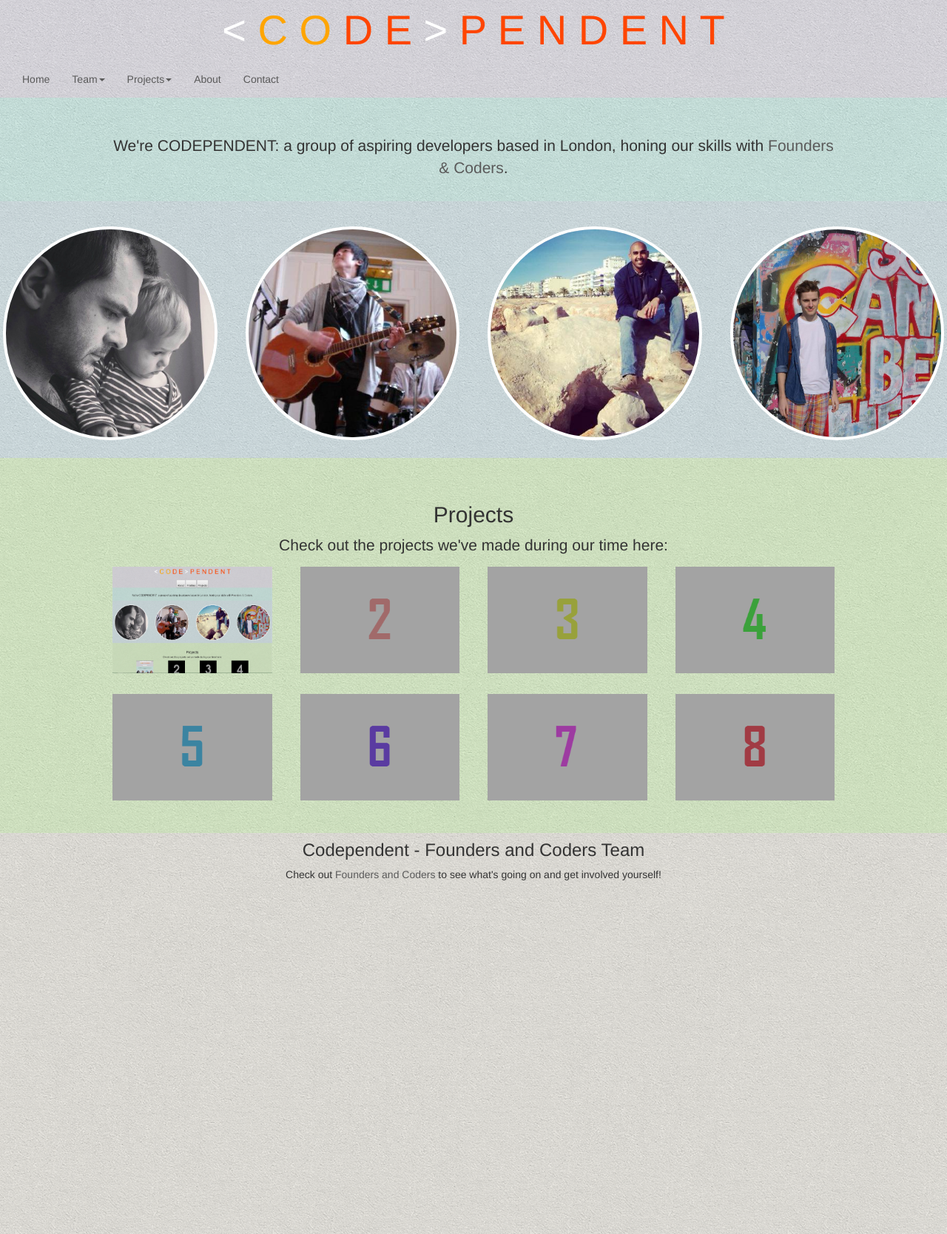
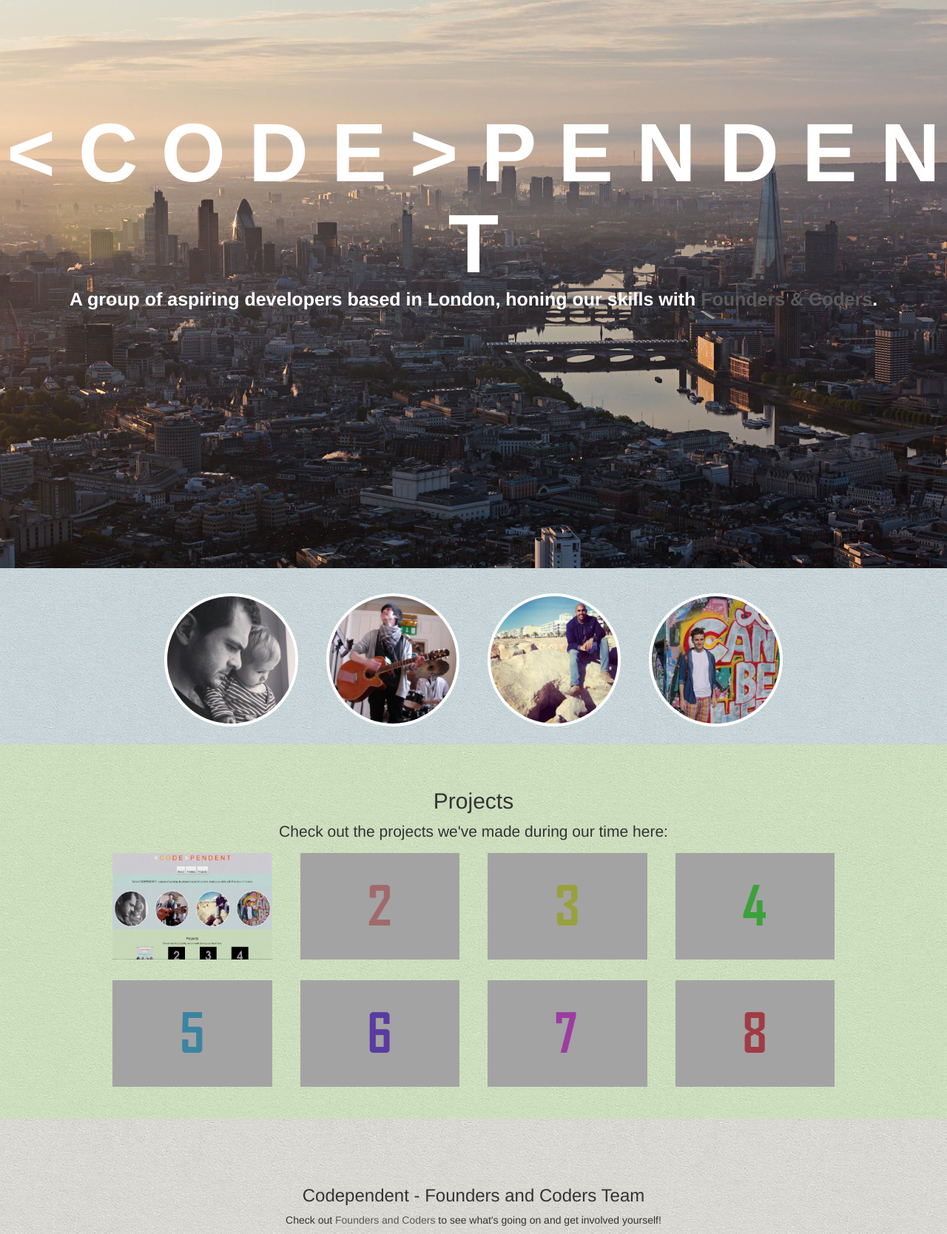
Before and after one commit to codependentfc/codependentfc.github.io, a Jekyll site: the page built from index.html, in a window 1280 px wide. Shown: the whole page at 74% size. Built offline with Jekyll 4.4.1, drawn with Linux system fonts in a browser that asks for light colours; nearby versions of some CDN libraries.

Commit message:
new homepage

```diff
--- a/_includes/header.html
+++ b/_includes/header.html
@@ -1,15 +1,6 @@
 <header class="site-header">
   <div class="wrapper">
 
-    <h1 id='banner'><a class="site-title" href="{{ site.baseurl }}/">
-      <span style="color: orange">
-        <span style="color: white">&lt;</span>
-      C O</span>
-      <span style="color: orangered"> D E
-        <span style="color: white">&gt;</span>
-      </span> <span style="color: orangered">P E N D E N T</span>
-    </a></h1>
-    <!--CSS styling for title, banner links to home page-->
 
      <div class="navbar-collapse collapse">
       <ul class="nav navbar-nav navbar-static-top">
--- /dev/null
+++ b/_layouts/homepage.html
@@ -0,0 +1,42 @@
+<!DOCTYPE html>
+<html>
+
+  {% include head.html %}
+
+  <body>
+
+
+    <div id="container">
+      <img id="image" width="100%" src="media/banner.png"/>
+
+       <div class='landing-area'>
+      <h1 id='banner'><a class="site-title" href="{{ site.baseurl }}/">
+      <span style="color: white">
+        <span style="color: white">&lt;</span>
+      C O</span>
+      <span style="color: white"> D E
+        <span style="color: white">&gt;</span>
+      </span> <span style="color: white">P E N D E N T</span>
+
+    </a>
+    <p id='intro'>A group of aspiring developers based in London, honing our skills with <a href="http://foundersandcoders.org">Founders &amp; Coders</a>.</p>
+    </h1>
+    </div>
+    </div>
+
+
+     <div id='sticky-body'>
+        <div class="page-content">
+          <div class="wrapper">
+            {{ content }}
+          </div>
+        </div>
+       </div>
+     </div>
+
+    <div id='sticky-footer'>
+      {% include footer.html %}
+    </div>
+  </body>
+
+</html>
--- a/css/main.css
+++ b/css/main.css
@@ -82,7 +82,7 @@ body {
 
 #banner {
   text-align: center;
-  font-size: 4em;
+  font-size: 8em;
   margin-left: auto;
   margin-right: auto;
 }
@@ -111,6 +111,7 @@ body {
 
 #intro {
   max-width: 100%;
+  font-size: 25px;
   text-align: center;
   margin-left: auto;
   margin-right: auto;
@@ -162,3 +163,15 @@ body {
 #section3 {
   background-color: rgba(150,255,100,0.18);
 }
+
+.landing-area h1 {
+z-index:100;
+color:white;
+font-weight:bold;
+text-align:center;
+position: absolute;
+top: 15%;
+left:0;
+right:0;
+bottom:50%;
+}
--- a/index.html
+++ b/index.html
@@ -1,41 +1,36 @@
 ---
-layout: default
+layout: homepage
 title: CODEPENDENT
 
 ---
 
-<section id='section1'>
-    <div id="intro-box">
-        <div class="container">
-            <p id='intro'>We're CODEPENDENT: a group of aspiring developers based in London, honing our skills with <a href="http://foundersandcoders.org">Founders &amp; Coders</a>.</p>
-        </div>
-    </div>
-</section>
 
 <section id='section2'>
     <div id='profile-gallery' class="row">
-        <div class="col-md-3">
+        <div class="col-md-2">
+        </div>
+        <div class="col-md-2">
             <div class="thumbnail">
                 <a href="/adamkowalczyk">
                     <img id="profilepic" src="media/adam.jpg">
                 </a>
             </div>
         </div>
-        <div class="col-md-3">
+        <div class="col-md-2">
             <div class="thumbnail">
                 <a href="/jasonluu">
                     <img id="profilepic" src="media/jason.jpg">
                 </a>
             </div>
         </div>
-        <div class="col-md-3">
+        <div class="col-md-2">
             <div class="thumbnail">
                 <a href="/amilvasishtha">
                     <img id="profilepic" src="media/amil.jpg">
                 </a>
             </div>
         </div>
-        <div class="col-md-3">
+        <div class="col-md-2">
             <div class="thumbnail">
                 <a href="/markwilliamfirth">
                     <img id="profilepic" src="media/mark.jpg">
```
Also changed, not shown: media/banner.png (added). Lines whose indentation alone changed are shown as unchanged.
